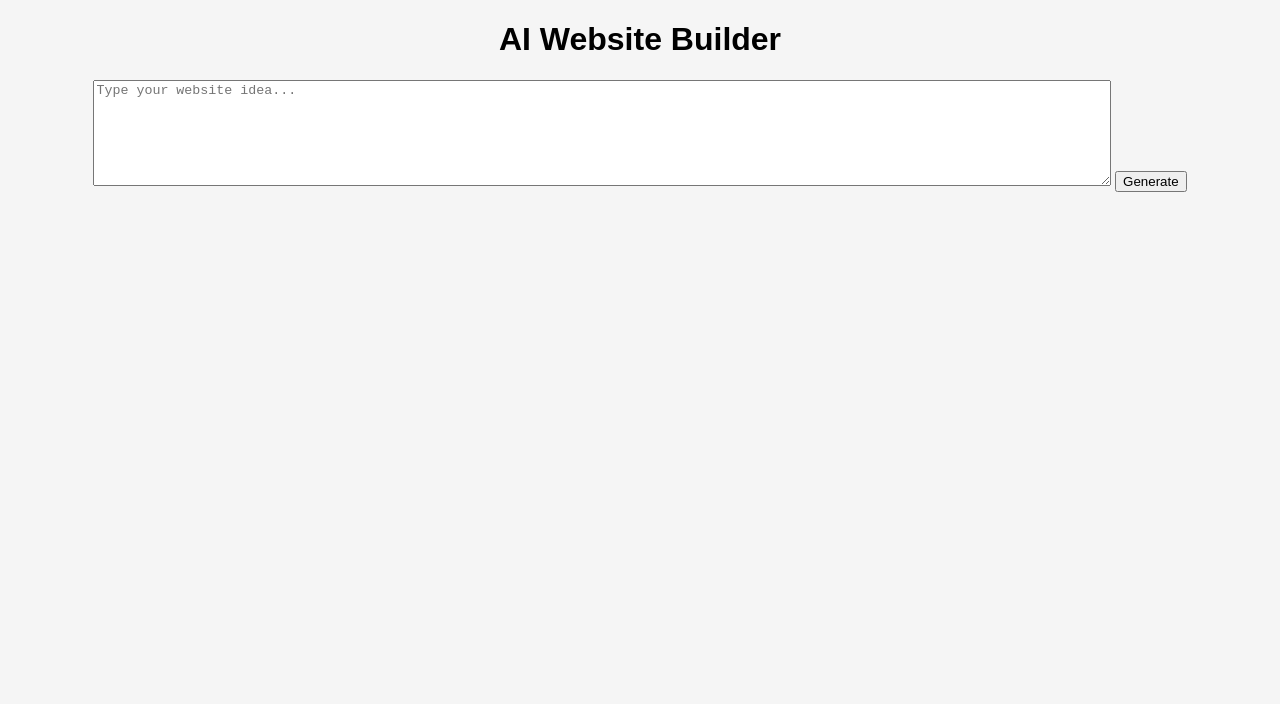
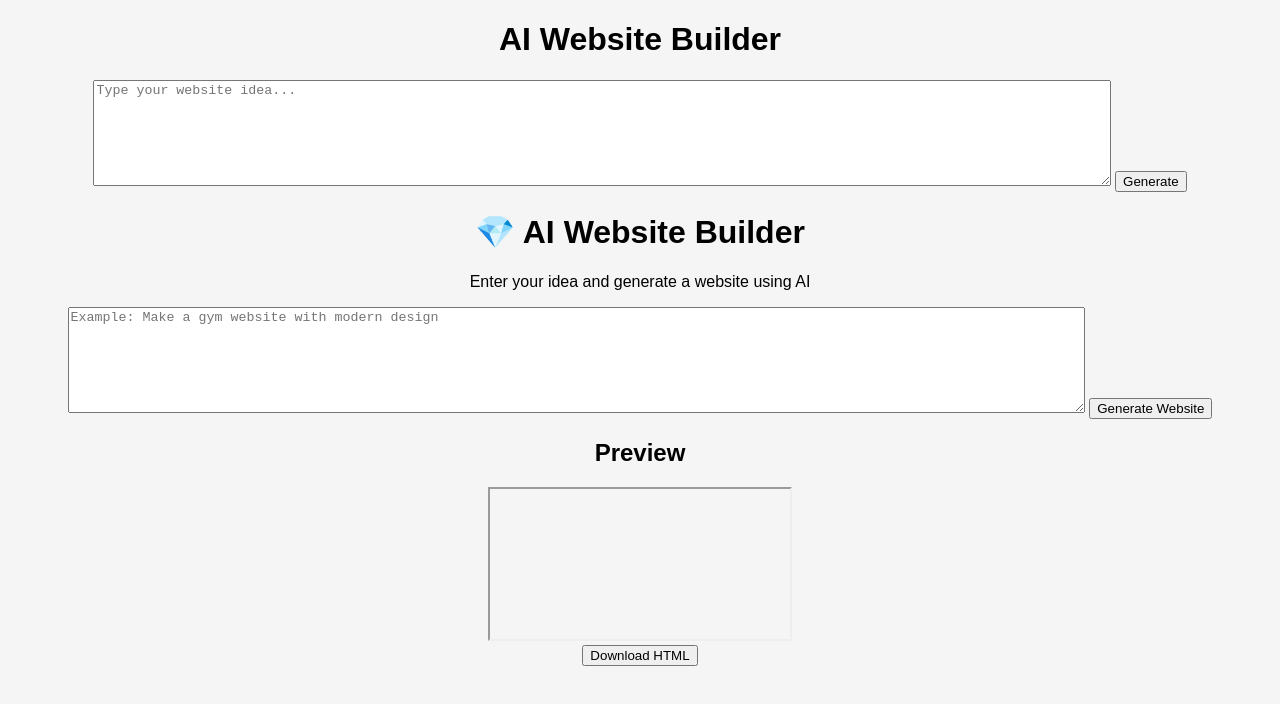
Before and after one commit to wabsit/Reyansh-AI-Builder, a website: page index.html in a window 1280 px wide. Drawn offline with Linux system fonts and the light colour scheme.

Commit message:
index.html

```diff
--- a/index.html
+++ b/index.html
@@ -16,3 +16,36 @@
 <script src="script.js"></script>
 </body>
 </html>
+<!DOCTYPE html>
+<html lang="en">
+<head>
+  <meta charset="UTF-8">
+  <title>Reyansh AI Builder</title>
+  <link rel="stylesheet" href="style.css">
+</head>
+<body>
+
+<div class="container">
+
+  <h1>💎 AI Website Builder</h1>
+
+  <p>Enter your idea and generate a website using AI</p>
+
+  <textarea id="prompt" placeholder="Example: Make a gym website with modern design"></textarea>
+
+  <button onclick="generate()">Generate Website</button>
+
+  <h2>Preview</h2>
+
+  <iframe id="preview"></iframe>
+
+  <div class="actions">
+    <button onclick="downloadHTML()">Download HTML</button>
+  </div>
+
+</div>
+
+<script src="script.js"></script>
+
+</body>
+  </html>
```
